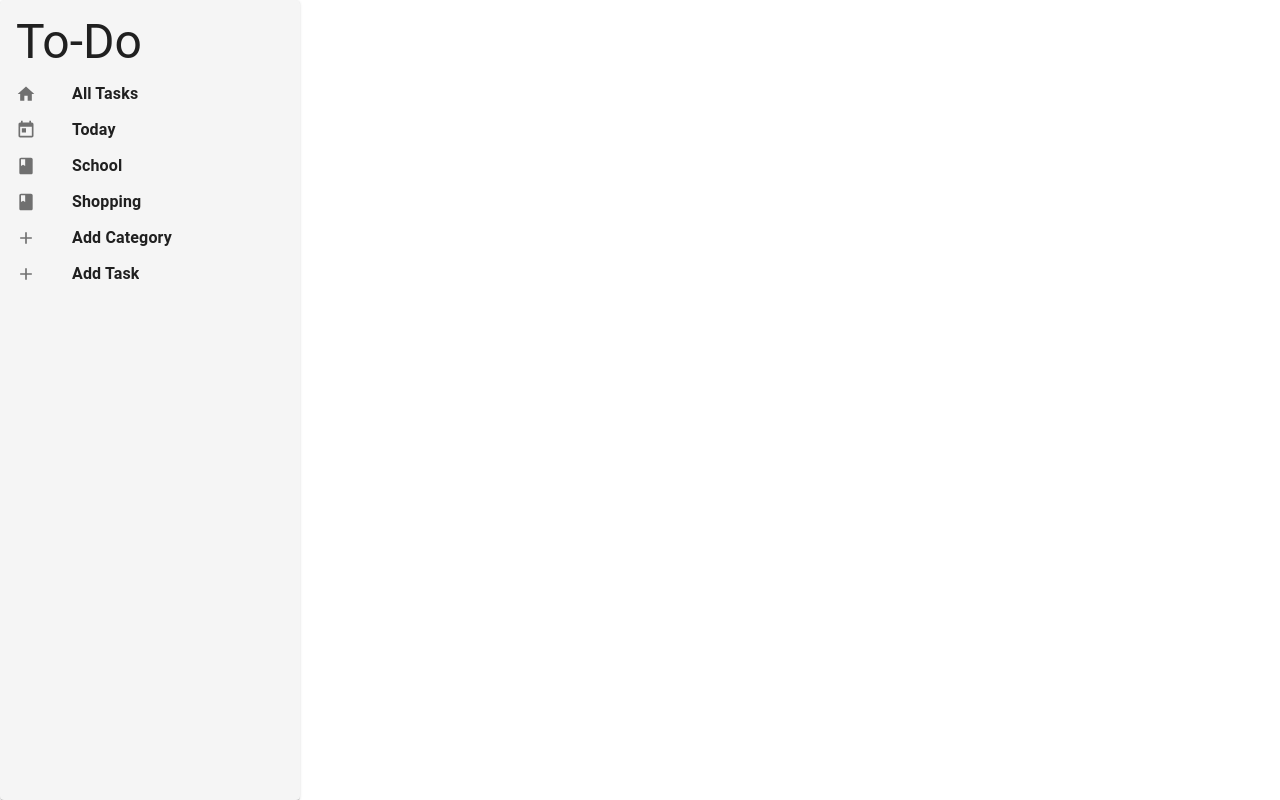
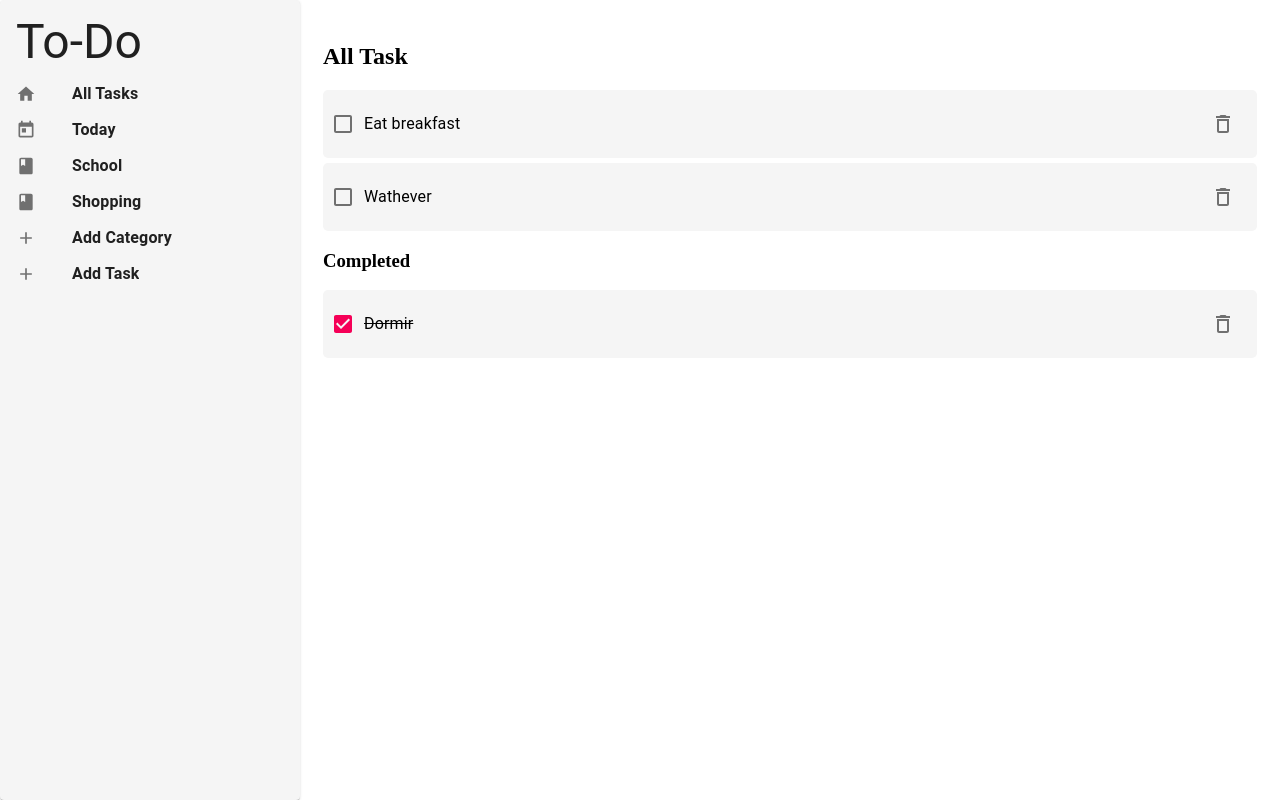
Before and after one commit to JoeKabongo/Task-App, a React (Create React App) app in the folder client/: page / in a window 1280 px wide. Built offline with nearby package versions, Linux system fonts and the light colour scheme.

Commit message:
task styling

```diff
--- a/client/src/App.js
+++ b/client/src/App.js
@@ -1,11 +1,14 @@
 import React from 'react';
-import ButtonAppBar from '../src/components/navBar/navbar';
+import Navbar from '../src/components/navBar/navbar';
 import Tasks from '../src/components/tasks/tasks';
 
 export default function App() {
   return (
     <>
-      <ButtonAppBar />
+      <Navbar />
+      <main style={{ marginLeft: '300px' }}>
+        <Tasks />
+      </main>
     </>
   );
 }
--- a/client/src/components/menu/menu.js
+++ b/client/src/components/menu/menu.js
@@ -15,7 +15,7 @@ const useStyles = makeStyles({
   },
 });
 
-export default function TypographyMenu() {
+export default function Navbar() {
   const classes = useStyles();
 
   return (
--- a/client/src/components/tasks/task/task.js
+++ b/client/src/components/tasks/task/task.js
@@ -1,5 +1,37 @@
 import React from 'react';
+import Checkbox from '@material-ui/core/Checkbox';
+import FormControlLabel from '@material-ui/core/FormControlLabel';
+import IconButton from '@material-ui/core/IconButton';
+import DeleteOutlineOutlinedIcon from '@material-ui/icons/DeleteOutlineOutlined';
 
 export default function Task(props) {
-  return <div style={{ width: '100%', backgroundColor: 'red' }}>HADHAD</div>;
+  const { name, status } = props.task;
+  const style = {
+    display: 'flex',
+    justifyContent: 'space-between',
+    alignItems: 'center',
+    background: '#F5F5F5',
+    padding: '10px',
+    borderRadius: '5px',
+    marginTop: '5px',
+  };
+
+  return (
+    <div style={style}>
+      <FormControlLabel
+        style={{ textDecoration: status == 1 ? 'line-through' : 'none' }}
+        control={
+          <Checkbox
+            checked={status === 1 ? true : false}
+            // onChange={handleChange}
+            name="checkedA"
+          />
+        }
+        label={name}
+      />
+      <IconButton aria-label="delete">
+        <DeleteOutlineOutlinedIcon fontSize="inherit" />
+      </IconButton>
+    </div>
+  );
 }
--- a/client/src/components/tasks/tasks.js
+++ b/client/src/components/tasks/tasks.js
@@ -1,4 +1,28 @@
 import React from 'react';
-export default function Task(props) {
-  return <div> Hello world</div>;
+import Task from './task/task';
+const tasks = [
+  { name: 'Eat breakfast', status: 0, id: 3 },
+  { name: 'Dormir', status: 1, id: 32 },
+  { name: 'Wathever', status: 0, id: 4 },
+];
+
+export default function Tasks(props) {
+  const uncompletedTasks = tasks.filter((task) => task.status === 0);
+  const completedTasks = tasks.filter((task) => task.status === 1);
+  return (
+    <section style={{ padding: '15px' }}>
+      <h1> All Task</h1>
+      {uncompletedTasks.map((task) => {
+        return <Task task={task} key={task.id} />;
+      })}
+      {completedTasks && (
+        <div>
+          <h3> Completed </h3>
+          {completedTasks.map((task) => {
+            return <Task task={task} key={task.id} />;
+          })}
+        </div>
+      )}
+    </section>
+  );
 }
```
Also changed, not shown: 1 other file (tests, documents, lock files or other folders).
